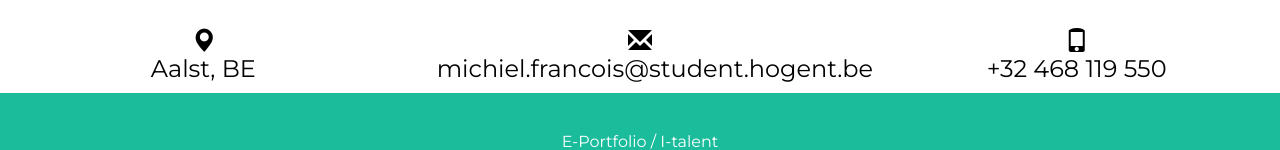
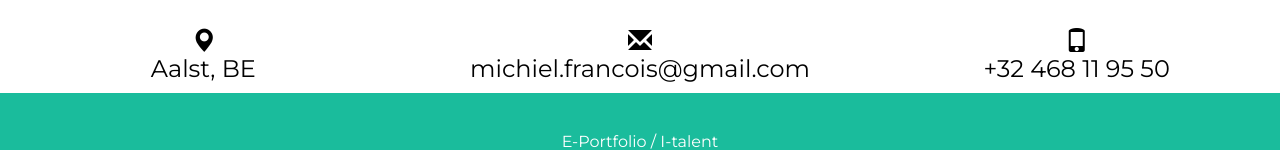
Before and after one commit to michielFR/portfolio, a plain HTML site: page index.html in a window 1280 px wide. Shown: the part 5938-6088 px from the top of the page. Drawn offline with nearby package versions, Linux system fonts and the light colour scheme.

Commit message:
contactgegevens

```diff
--- a/index.html
+++ b/index.html
@@ -261,14 +261,13 @@
             <div class="col-md-4">
                 <h3 class="colorContact text-center">
                     <span class="glyphicon glyphicon-envelope "></span>
-                    <a style="color: black"
-                        href="mailto:michiel.francois@student.hogent.be "><br>michiel.francois@student.hogent.be</a>
+                    <a style="color: black" href="mailto:michiel.francois@gmail.com "><br>michiel.francois@gmail.com</a>
                 </h3>
             </div>
             <div class="col-md-4">
                 <h3 class="colorContact text-center ">
                     <span class="glyphicon glyphicon-phone "></span>
-                    <br>+32 468 119 550
+                    <br>+32 468 11 95 50
                 </h3>
             </div>
         </div>
```
